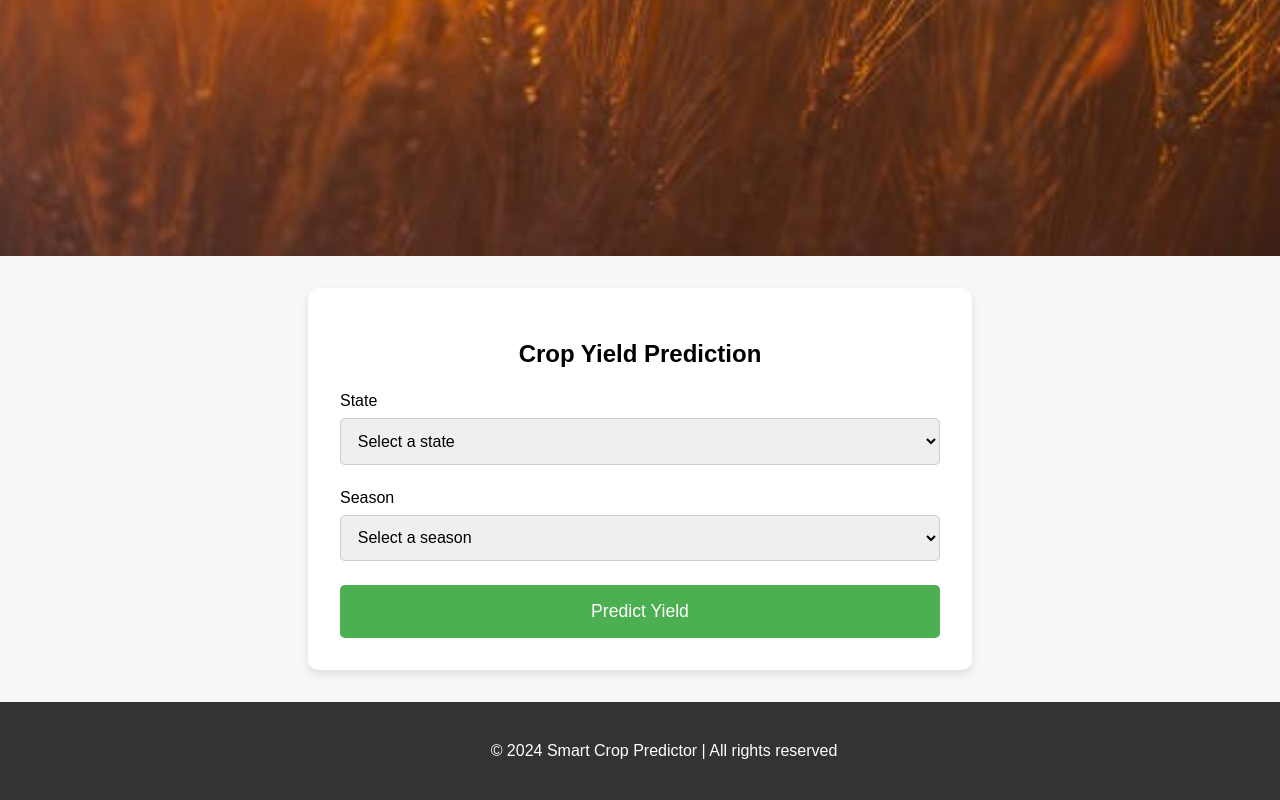
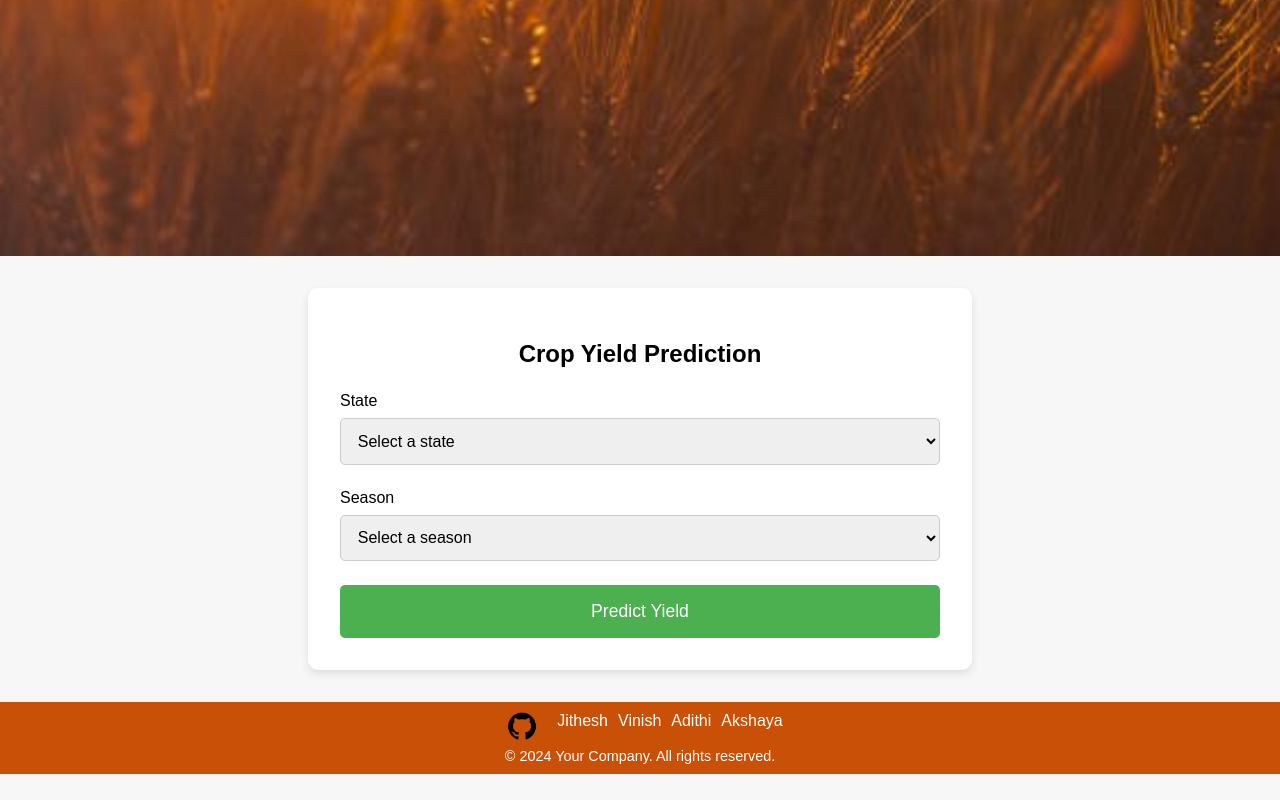
Before and after one commit to Jithesh1122/binary_brigade, a React (Vite) app in the folder agriculture/: page / in a window 1280 px wide. Shown: the part 672-1472 px from the top of the page. After the commit the page ends 1446 px from the top, so only its background shows below. Built offline with nearby package versions, Linux system fonts and the light colour scheme.

Commit message:
Added footer

```diff
--- /dev/null
+++ b/agriculture/src/Components/Footer.css
@@ -0,0 +1,39 @@
+/* Footer.css */
+
+.footer {
+    background-color: #c95107;
+    color: #fff;
+    padding: 5px 0;
+    text-align: center;
+    position: relative;
+    bottom: 0;
+    width: 100%;
+    box-sizing: border-box;
+    z-index: 1000;
+  }
+
+  .footer .links {
+    display: flex;
+    justify-content: center;
+    gap: 10px;
+    margin-bottom: 8px;
+  }
+
+  .footer .links a {
+    color: #fff;
+    text-decoration: none;
+    transition: color 0.3s;
+  }
+
+  .footer .links a:hover {
+    color: #ffcc00;
+  }
+
+  .footer p {
+    font-size: 0.9em;
+    margin: 0;
+  }
+
+.links img{
+    width: 50px;
+}
--- /dev/null
+++ b/agriculture/src/Components/Footer.jsx
@@ -0,0 +1,23 @@
+// Footer.js
+import Github from  "./images/github.png"
+import React from 'react';
+import './Footer.css';
+
+const Footer = () => {
+  return (
+    <footer className="footer">
+      <div className="links">
+        <img  src={Github} alt="Jithesh" title='Jithesh'/>
+        <a href="https://github.com/Jithesh1122" target="_blank" rel="noopener noreferrer">Jithesh</a>
+        <a href="https://github.com/vinishdas" target="_blank" rel="noopener noreferrer">Vinish</a>
+        <a href="https://github.com/Aditi-T27" target="_blank" rel="noopener noreferrer">Adithi</a>
+        <a href="https://github.com/Akshaya-Priya" target="_blank" rel="noopener noreferrer">Akshaya</a>
+      </div>
+      <p className="copyright">
+        © 2024 Your Company. All rights reserved.
+      </p>
+    </footer>
+  );
+};
+
+export default Footer;
--- a/agriculture/src/Components/HomePage.css
+++ b/agriculture/src/Components/HomePage.css
@@ -91,7 +91,7 @@ body {
     text-align: left;
     width: 25%;
     text-shadow: 1px 2px 30px black;
-    color: #666634;
+    color: #ffffff;
 }
 
 .cta-btn {
@@ -110,14 +110,3 @@ body {
     background-color: #c45a1cf8;
     filter: brightness(1.1);
 }
-
-/* Footer */
-.footer {
-    background-color: #333;
-    color: white;
-    text-align: center;
-    padding: 1.5rem;
-    position: relative;
-    bottom: 0;
-    width: 100%;
-}
--- a/agriculture/src/Components/HomePage.jsx
+++ b/agriculture/src/Components/HomePage.jsx
@@ -2,6 +2,7 @@
 import React from "react";
 import './HomePage.css';
 import Crop from "./crop";
+import Footer from "./Footer";
 
 const HomePage = () => {
     return (
@@ -23,10 +24,10 @@ const HomePage = () => {
                 <button className="cta-btn">Learn more</button>
             </section>
 
-            <Crop /> {/* Include the form component here */}
+            <Crop />
 
             <footer className="footer">
-                <p>&copy; 2024 Smart Crop Predictor | All rights reserved</p>
+                <Footer />
             </footer>
         </div>
     );
--- a/agriculture/src/index.css
+++ b/agriculture/src/index.css
@@ -1,3 +1,7 @@
 :root {
 
 }
+img {
+    width: 80px;
+    /* height: 100px; */
+}
```
Also changed, not shown: agriculture/src/Components/images/github.png (added).
